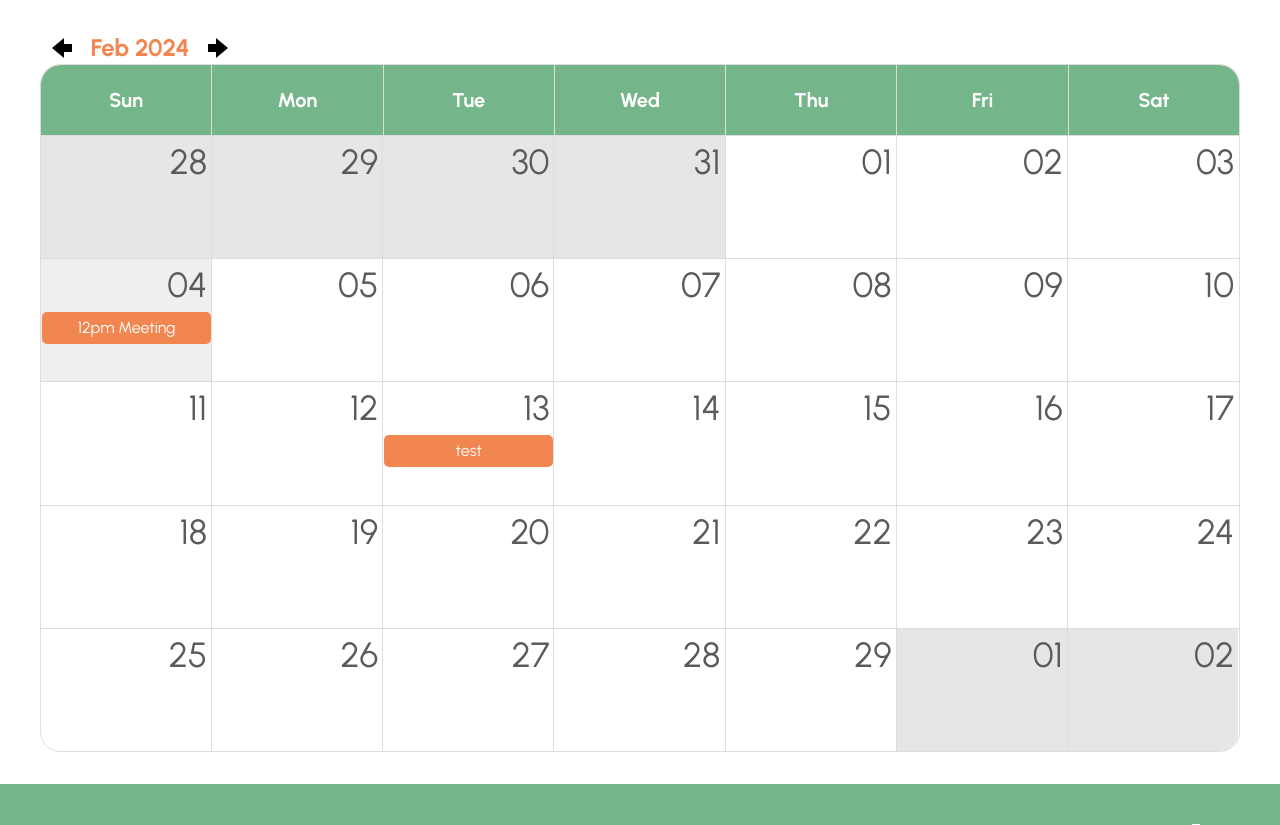
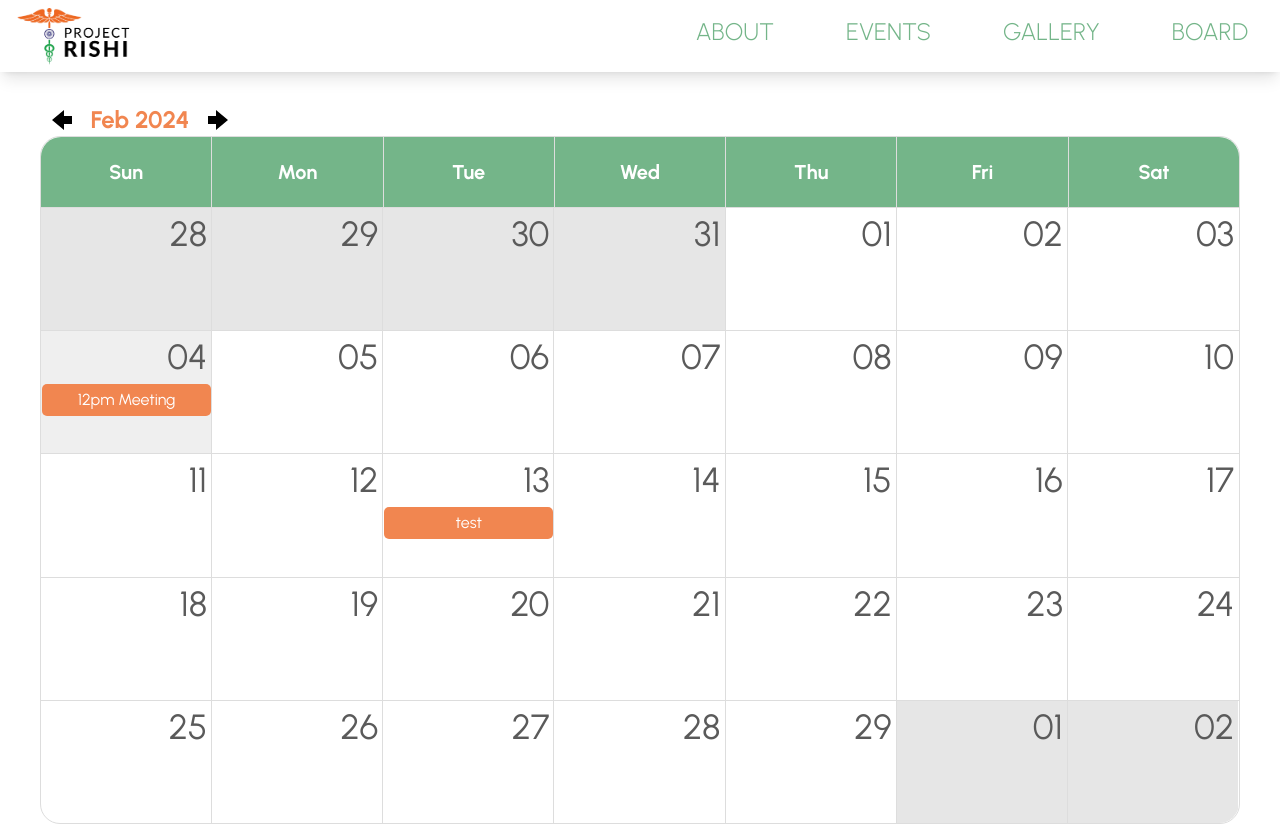
Before and after one commit to acm-ucr/rishi-website, a Next.js app: page /events in a window 1280 px wide. Shown: the top 825 px of the page. Built offline with nearby package versions, Linux system fonts and the light colour scheme.

Commit message:
re-add navigation

```diff
--- a/src/app/layout.js
+++ b/src/app/layout.js
@@ -3,6 +3,7 @@
 import "./globals.css";
 import { Urbanist, Istok_Web } from "next/font/google";
 import Footer from "@/components/Footer";
+import Navigation from "@/components/Navigation";
 
 const urbanist = Urbanist({
   subsets: ["latin"],
@@ -27,6 +28,7 @@ export default function RootLayout({ children }) {
       <body
         className={`${urbanist.className} ${istok.variable} overscroll-none flex flex-col min-h-screen`}
       >
+        <Navigation />
         <div className="p-4" />
 
         {children}
```
